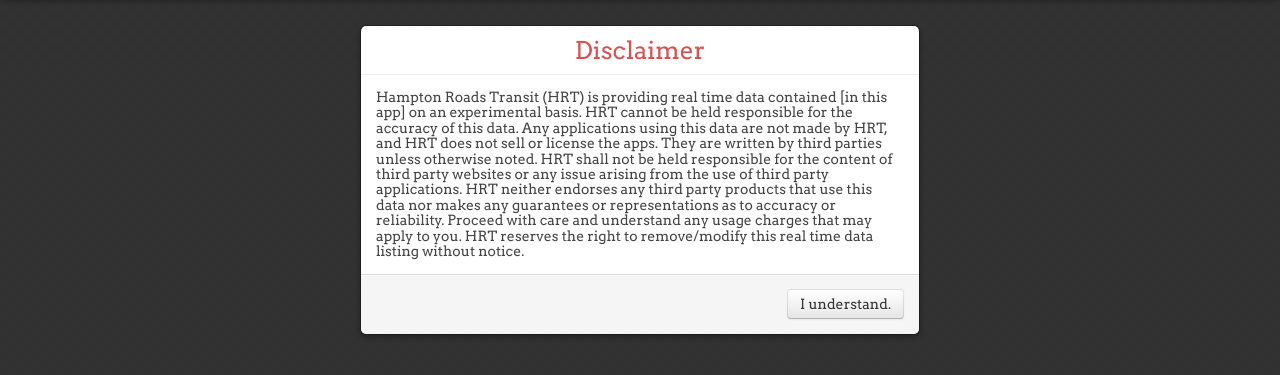
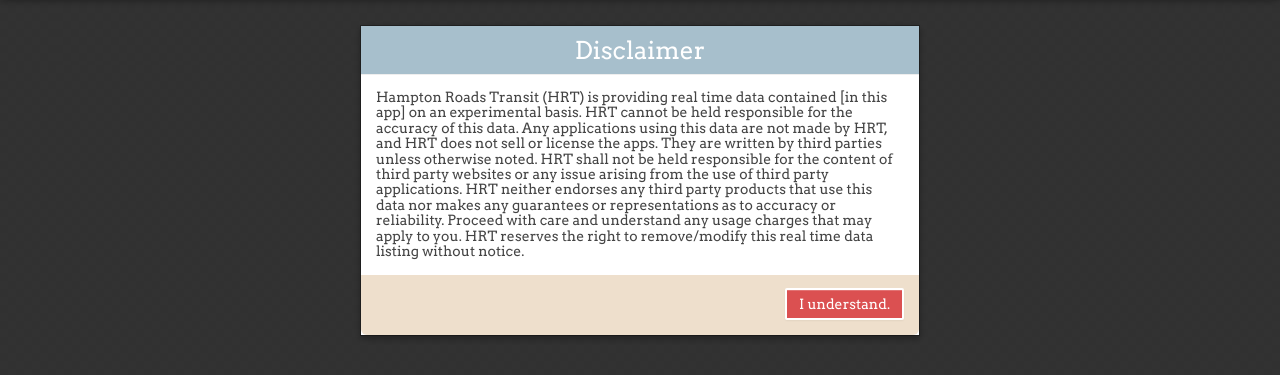
Before and after one commit to Code4HR/hrt-bus-finder, a plain HTML site: page index.html in a window 1280 px wide. Shown: the part 55-430 px from the top of the page. Drawn offline with Linux system fonts and the light colour scheme; some packages are replaced by stand-ins of ours.

Commit message:
modal is styled.

```diff
--- a/css/busfinder.css
+++ b/css/busfinder.css
@@ -450,8 +450,12 @@
 Modal Disclaimer
 *********************/
 
+#disclaimer {
+	border-radius: 0px;
+}
+
 #disclaimer h3 {
-	color: #DB5051;
+	color: white;
 	text-align: center;
 	font-weight: 300;
 }
@@ -459,3 +463,20 @@
 #disclaimer p {
 	line-height: 1.1em;
 }
+
+#disclaimer .modal-header {
+	background: #A7BFCC;
+}
+
+#disclaimer .modal-footer {
+	background: #EEDFCC;
+	border-top: none;
+}
+
+#disclaimer .modal-footer .btn {
+	background: #DB5051;
+	border-radius: 2px;
+	border: 2px solid white;
+	color: white;
+	text-shadow: none;
+}
```
